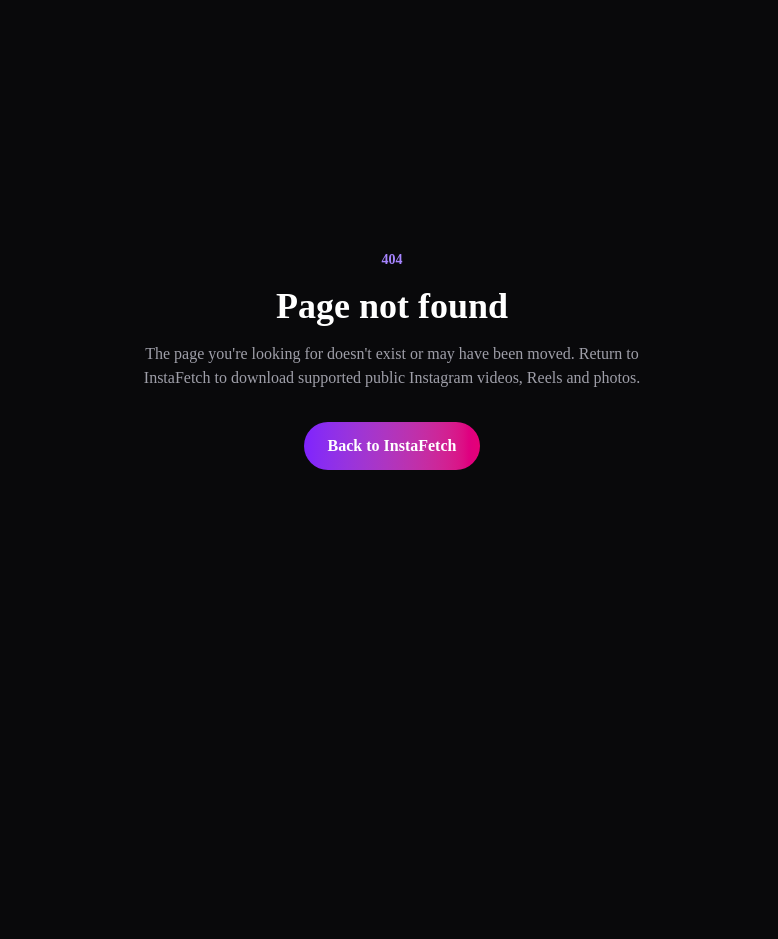
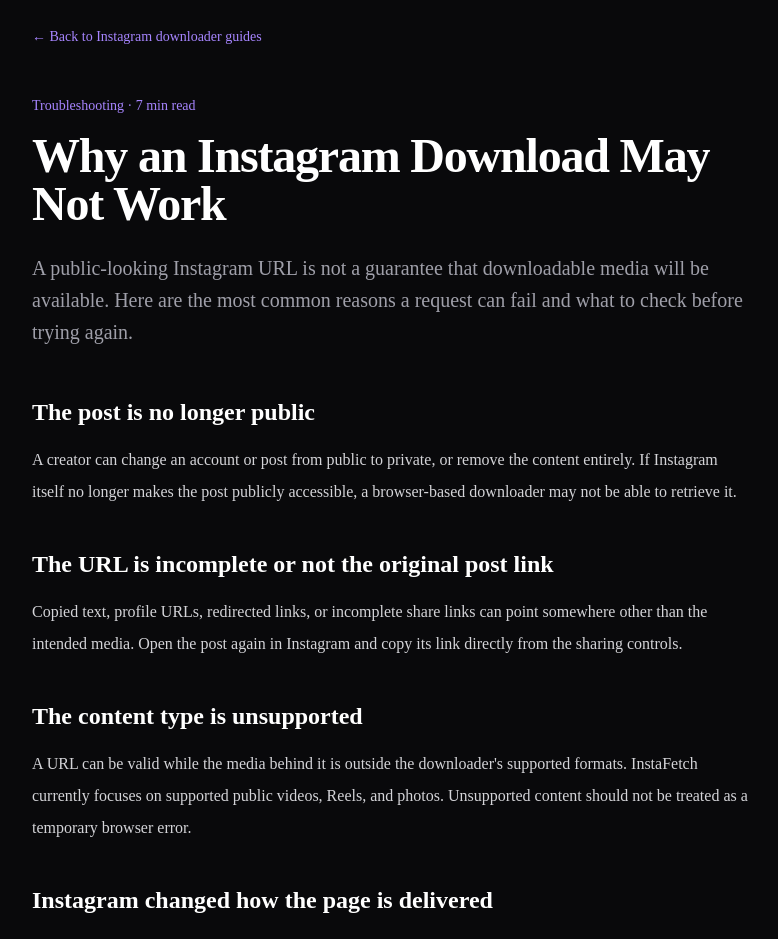
Before and after one commit to deepakgahlyan/instafetch, a Next.js app: page /blog/why-instagram-download-fails in a window 1280 px wide. Before the commit this address had no page. Shown: the part 40-979 px from the top of the page, without its empty margins (248-1026 px from the left). Before the commit the page ends 800 px from the top, so only its background shows below. Built offline with nearby package versions, Linux system fonts and the light colour scheme.

Commit message:
Add original Instagram troubleshooting guide

```diff
--- /dev/null
+++ b/app/blog/why-instagram-download-fails/page.tsx
@@ -0,0 +1,36 @@
+import type { Metadata } from "next";
+import Link from "next/link";
+
+const url = "https://www.instafetch.app/blog/why-instagram-download-fails";
+
+export const metadata: Metadata = {
+  title: "Why an Instagram Download May Not Work",
+  description:
+    "Learn why a supported Instagram download can fail and how to troubleshoot public URLs, unavailable posts, unsupported content, and browser issues.",
+  alternates: { canonical: url },
+};
+
+export default function WhyInstagramDownloadFailsPage() {
+  return (
+    <main className="min-h-screen bg-zinc-950 text-white">
+      <article className="mx-auto max-w-3xl px-6 py-16">
+        <Link href="/blog" className="text-sm text-violet-400 hover:text-violet-300">← Back to Instagram downloader guides</Link>
+        <p className="mt-12 text-sm font-medium text-violet-400">Troubleshooting · 7 min read</p>
+        <h1 className="mt-4 text-4xl font-bold tracking-tight md:text-5xl">Why an Instagram Download May Not Work</h1>
+        <p className="mt-6 text-xl leading-8 text-zinc-400">A public-looking Instagram URL is not a guarantee that downloadable media will be available. Here are the most common reasons a request can fail and what to check before trying again.</p>
+
+        <div className="mt-12 space-y-10 leading-8 text-zinc-300">
+          <section><h2 className="text-2xl font-bold text-white">The post is no longer public</h2><p className="mt-4">A creator can change an account or post from public to private, or remove the content entirely. If Instagram itself no longer makes the post publicly accessible, a browser-based downloader may not be able to retrieve it.</p></section>
+          <section><h2 className="text-2xl font-bold text-white">The URL is incomplete or not the original post link</h2><p className="mt-4">Copied text, profile URLs, redirected links, or incomplete share links can point somewhere other than the intended media. Open the post again in Instagram and copy its link directly from the sharing controls.</p></section>
+          <section><h2 className="text-2xl font-bold text-white">The content type is unsupported</h2><p className="mt-4">A URL can be valid while the media behind it is outside the downloader's supported formats. InstaFetch currently focuses on supported public videos, Reels, and photos. Unsupported content should not be treated as a temporary browser error.</p></section>
+          <section><h2 className="text-2xl font-bold text-white">Instagram changed how the page is delivered</h2><p className="mt-4">Websites can change their page structure, media delivery, or public endpoints. A workflow that worked previously can therefore stop working without anything being wrong with the URL you copied.</p></section>
+          <section><h2 className="text-2xl font-bold text-white">Your browser or network is interfering</h2><p className="mt-4">Try a current version of Chrome, Safari, Edge, or another modern browser. If the page loads incorrectly, disable an extension that may block scripts or requests and try again. On mobile, a private browsing mode or aggressive content blocker can sometimes change how a page behaves.</p></section>
+          <section><h2 className="text-2xl font-bold text-white">What to do before trying again</h2><ol className="mt-4 list-decimal space-y-2 pl-6"><li>Confirm the post is publicly viewable.</li><li>Copy the original URL again from Instagram.</li><li>Use a current browser.</li><li>Submit the URL once and allow the request to finish.</li><li>If it still fails, assume the content may be unavailable or unsupported rather than repeatedly submitting the same URL.</li></ol></section>
+          <section><h2 className="text-2xl font-bold text-white">A failed download does not mean the content is yours to access</h2><p className="mt-4">InstaFetch is not intended to bypass privacy controls or access private accounts. Public availability also does not remove copyright or other creator rights. Only download and reuse content when you have the appropriate rights or permission.</p></section>
+        </div>
+
+        <div className="mt-14 rounded-3xl border border-zinc-800 bg-zinc-900/60 p-8"><h2 className="text-2xl font-bold">Try a supported public URL</h2><p className="mt-3 text-zinc-400">Use the InstaFetch downloader to check whether supported media is available.</p><Link href="/#download" className="mt-6 inline-flex rounded-full bg-gradient-to-r from-violet-600 to-pink-600 px-6 py-3 font-semibold">Open Downloader</Link></div>
+      </article>
+    </main>
+  );
+}
```
